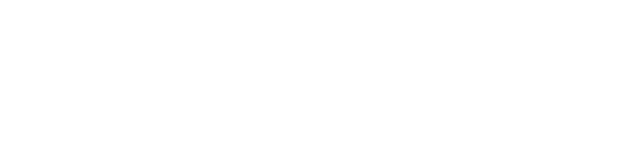
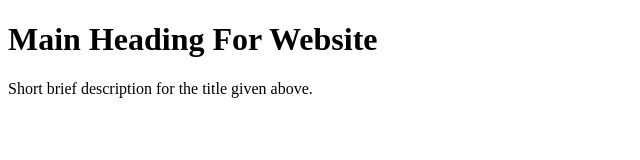
Before and after one commit to JamingFif665/Third-A1-Practice, a plain HTML site: page index.html in a window 1280 px wide. Shown: the whole page, without its empty margins (0-640 px from the left). Drawn offline with Linux system fonts and the light colour scheme.

Commit message:
first heading and p

```diff
--- a/index.html
+++ b/index.html
@@ -5,5 +5,8 @@
         <title> Third times a charm</title>
         <link rel="stylesheet" href="style.css">
     </head>
-    <body></body>
+    <body>
+        <h1> Main Heading For Website</h1>
+        <p> Short brief description for the title given above.</p>
+    </body>
 </html>
```
